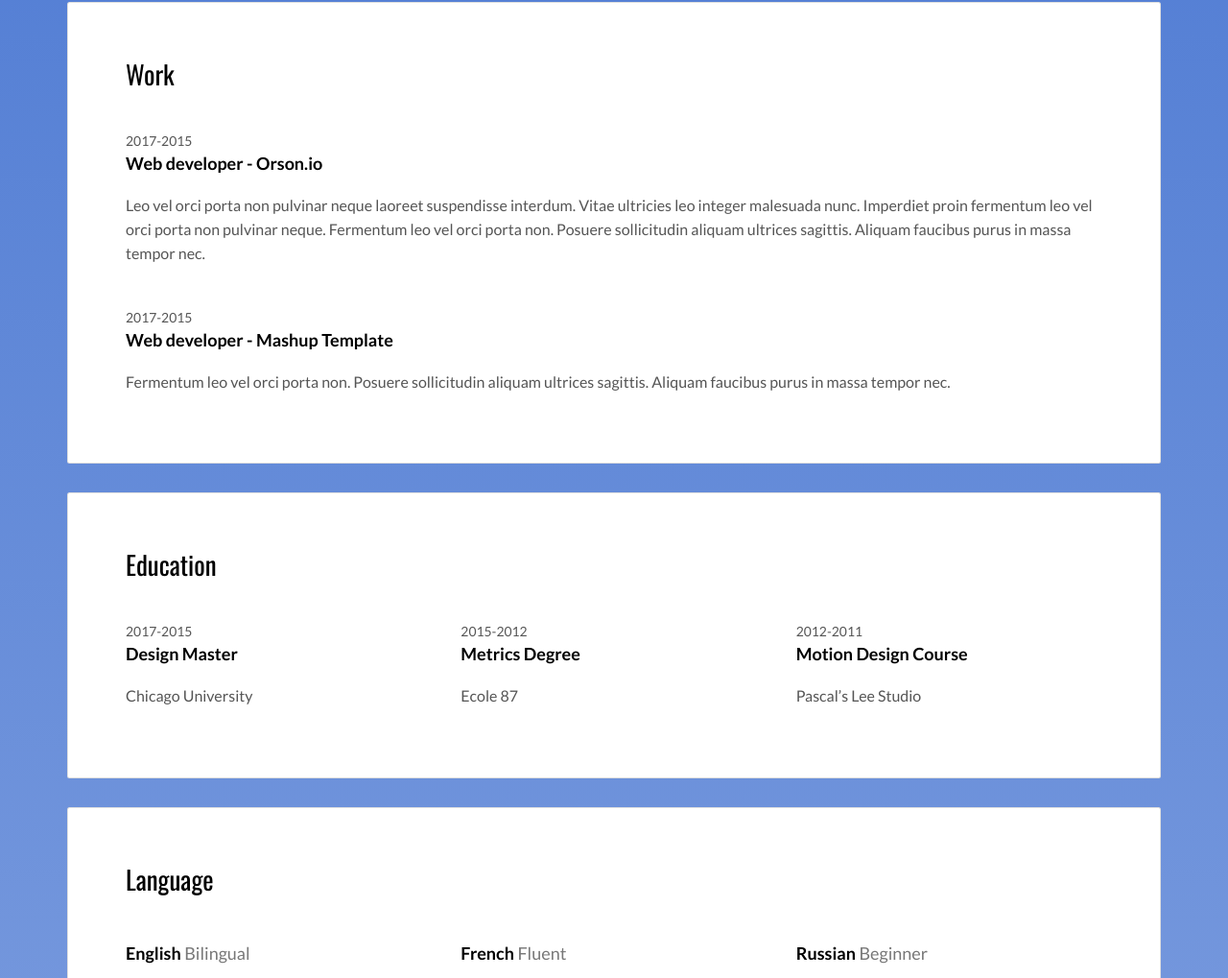
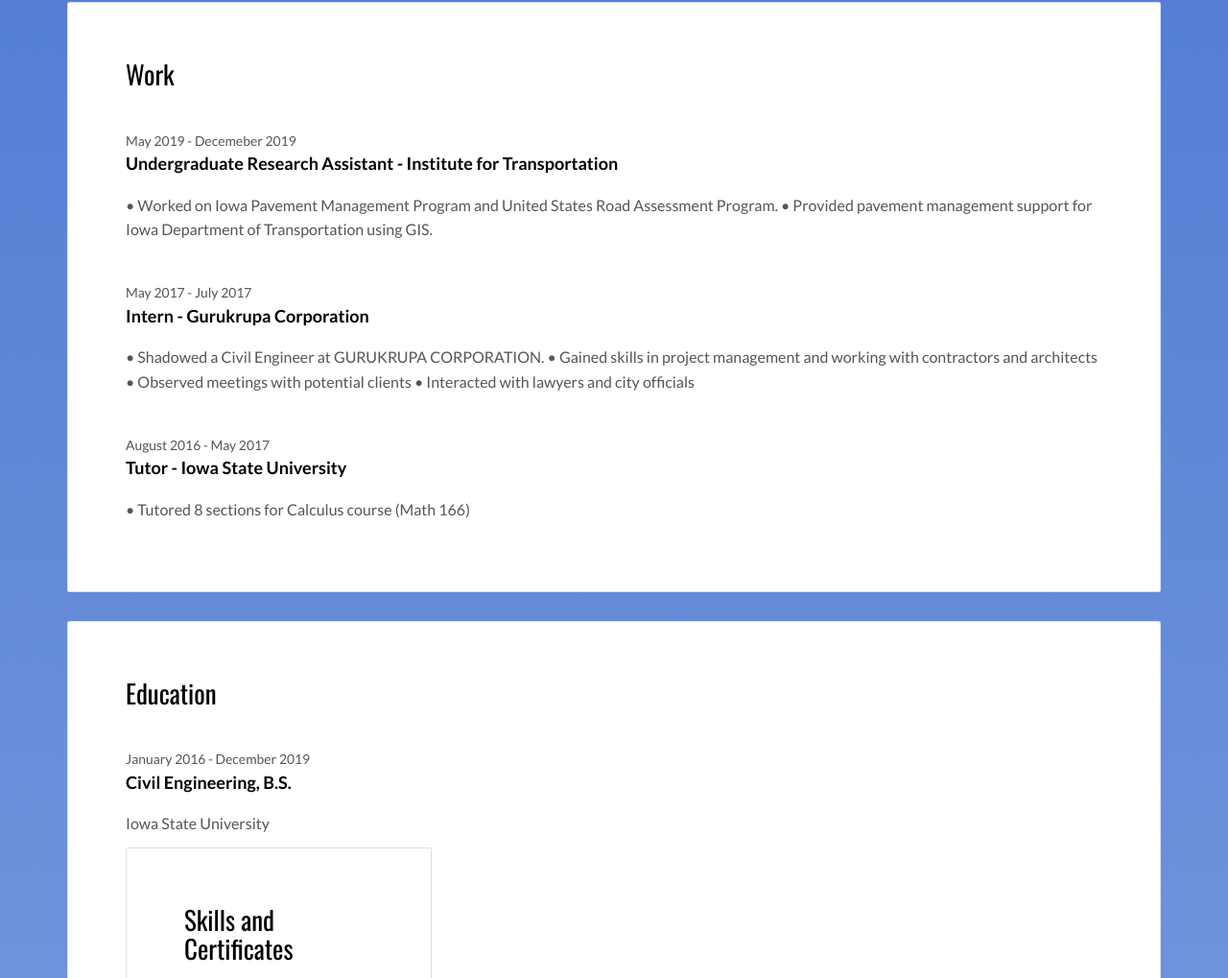
Before and after one commit to harsheev/harsheev.github.io, a plain HTML site: page index.html in a window 1280 px wide. Shown: the part 1245-2264 px from the top of the page at 96% size. Drawn offline with nearby package versions, Linux system fonts and the light colour scheme; a script that the page names is missing.

Commit message:
Update index.html

```diff
--- a/index.html
+++ b/index.html
@@ -101,18 +101,34 @@
           <div class="card-block">
             <h2>Work</h2>
             <div class="work-experience">
-              <small class="date">2017-2015</small>
-              <h3 class="h5 date-title">Web developer - <a href="http://en.orson.io" title="Create professionnal website">Orson.io</a></h3>
+              <small class="date">May 2019 - Decemeber 2019</small>
+              <h3 class="h5 date-title">Undergraduate Research Assistant - <a href="https://intrans.iastate.edu/" title="Create professionnal website">Institute for Transportation</a></h3>
 
 
-              <p>Leo vel orci porta non pulvinar neque laoreet suspendisse interdum. Vitae ultricies leo integer malesuada nunc. Imperdiet proin fermentum leo vel orci porta non pulvinar neque. Fermentum leo vel orci porta non. Posuere sollicitudin aliquam ultrices sagittis. Aliquam faucibus purus in massa tempor nec.</p>
+              <p>• Worked on Iowa Pavement Management Program and United
+States Road Assessment Program.
+• Provided pavement management support for Iowa Department
+of Transportation using GIS.
+</p>
             </div>
 
             <div class="work-experience">
-              <small class="date">2017-2015</small>
-              <h3 class="h5 date-title">Web developer - <a href="http://mashup-template.com" title="">Mashup Template</a></h3>
+              <small class="date">May 2017 - July 2017</small>
+              <h3 class="h5 date-title">Intern - <a href="" title="">Gurukrupa Corporation</a></h3>
 
-              <p>Fermentum leo vel orci porta non. Posuere sollicitudin aliquam ultrices sagittis. Aliquam faucibus purus in massa tempor nec.</p>
+              <p>• Shadowed a Civil Engineer at GURUKRUPA CORPORATION.
+• Gained skills in project management and working with contractors and architects
+• Observed meetings with potential clients
+• Interacted with lawyers and city officials
+</p>
+            </div>
+
+             <div class="work-experience">
+              <small class="date">August 2016 - May 2017</small>
+              <h3 class="h5 date-title">Tutor - <a href="https://www.asc.dso.iastate.edu/tutoring" title="">Iowa State University</a></h3>
+
+              <p>• Tutored 8 sections for Calculus course (Math 166)
+</p>
             </div>
           </div>
         </div>
@@ -124,11 +140,11 @@
             <div class="row">
               <div class="col-md-4">
                 <div class="education-experience">
-                  <small class="date">2017-2015</small>
-                  <h3 class="h5 date-title">Design Master</h3>
-                  <p>Chicago University</p>
+                  <small class="date">January 2016 - December 2019</small>
+                  <h3 class="h5 date-title">Civil Engineering, B.S.</h3>
+                  <p>Iowa State University</p>
                 </div>
-
+                <!--
               </div>
               <div class="col-md-4">
                 <div class="education-experience">
@@ -147,10 +163,10 @@
             </div>
           </div>
         </div>
-
+        -->
         <div class="card">
           <div class="card-block">
-            <h2>Language</h2>
+            <h2>Skills and Certificates</h2>
             <div class="row">
               <div class="col-md-4">
                 <div class="language-experience">
```
